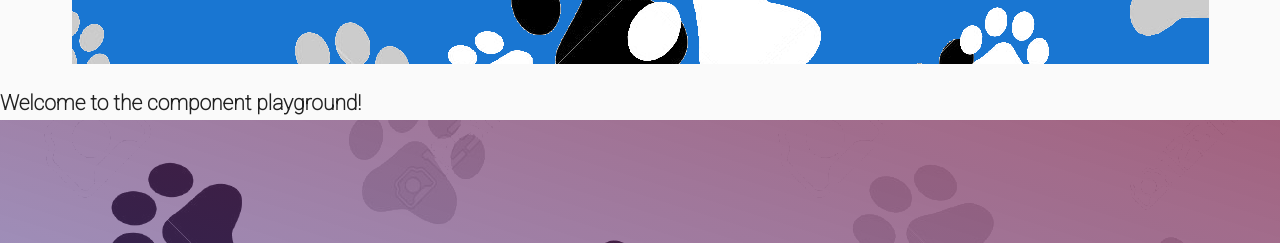
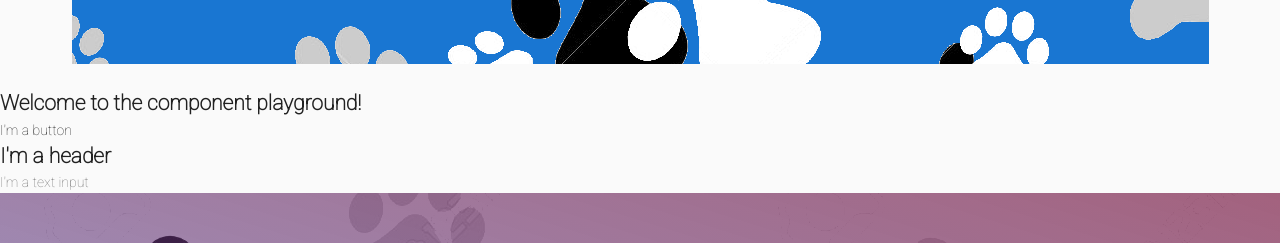
Before and after one commit to CounterSwipe/pup, a Vue app: page /playground in a window 1280 px wide. Shown: the part 960-1203 px from the top of the page. Built offline with nearby package versions, Linux system fonts and the light colour scheme.

Commit message:
+button header & textinput

```diff
--- a/src/components/Playground.vue
+++ b/src/components/Playground.vue
@@ -1,11 +1,24 @@
 <template>
   <section class="playground">
     <h1>Welcome to the component playground!</h1>
+
+    <my-button/>
+    <my-header/>
+    <my-text-input/>
   </section>
 </template>
 
 <script>
+import Button from "@/components/dynamic/Button";
+import Header from "@/components/dynamic/Header";
+import TextInput from "@/components/dynamic/TextInput";
+
 export default {
-  name: 'Playground'
-}
+  name: "Playground",
+  components: {
+    "my-button": Button,
+    "my-header": Header,
+    "my-text-input": TextInput
+  }
+};
 </script>
--- /dev/null
+++ b/src/components/dynamic/Button.vue
@@ -0,0 +1,9 @@
+<template>
+  <button>I'm a button</button>
+</template>
+
+<script>
+export default {
+  name: "Button"
+};
+</script>
--- /dev/null
+++ b/src/components/dynamic/Header.vue
@@ -0,0 +1,9 @@
+<template>
+  <h1>I'm a header</h1>
+</template>
+
+<script>
+export default {
+  name: "Header"
+};
+</script>
--- /dev/null
+++ b/src/components/dynamic/TextInput.vue
@@ -0,0 +1,9 @@
+<template>
+  <input type="text" placeholder="I'm a text input" />
+</template>
+
+<script>
+export default {
+  name: "TextInput"
+};
+</script>
```
